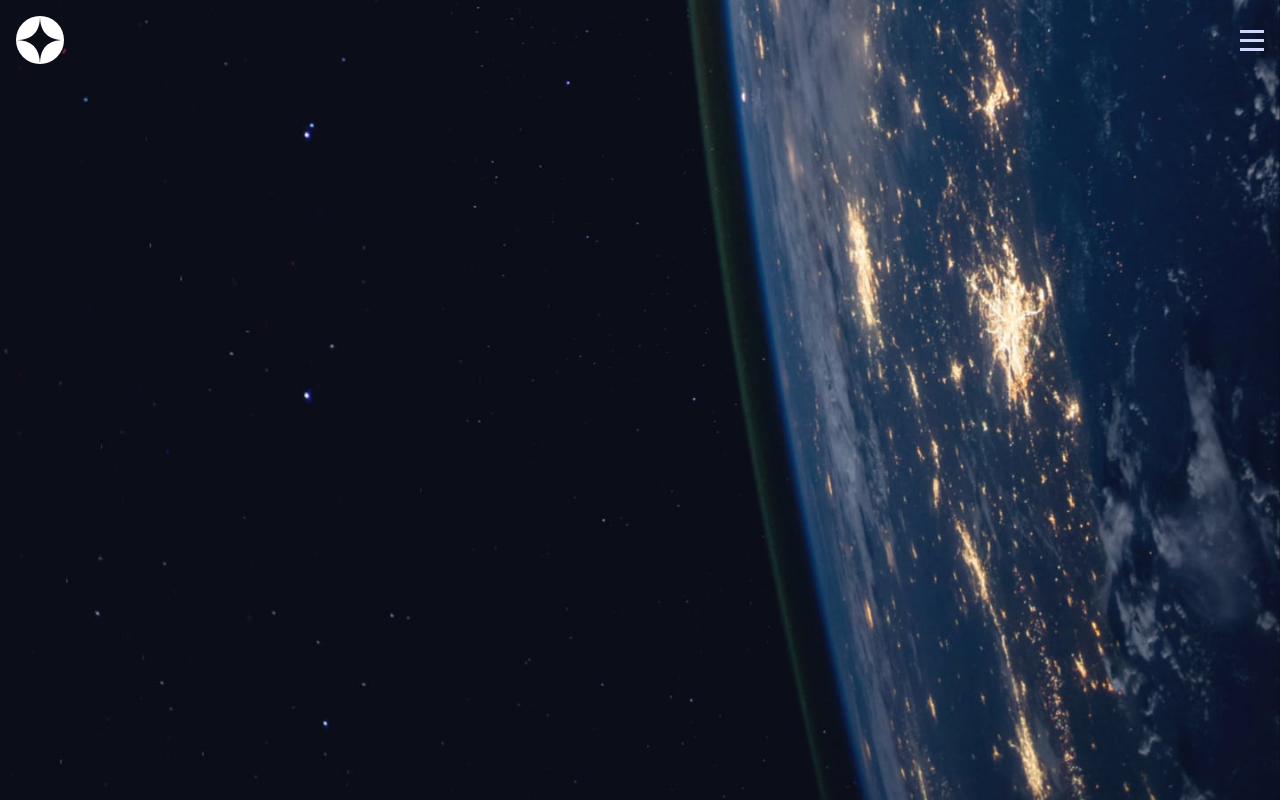
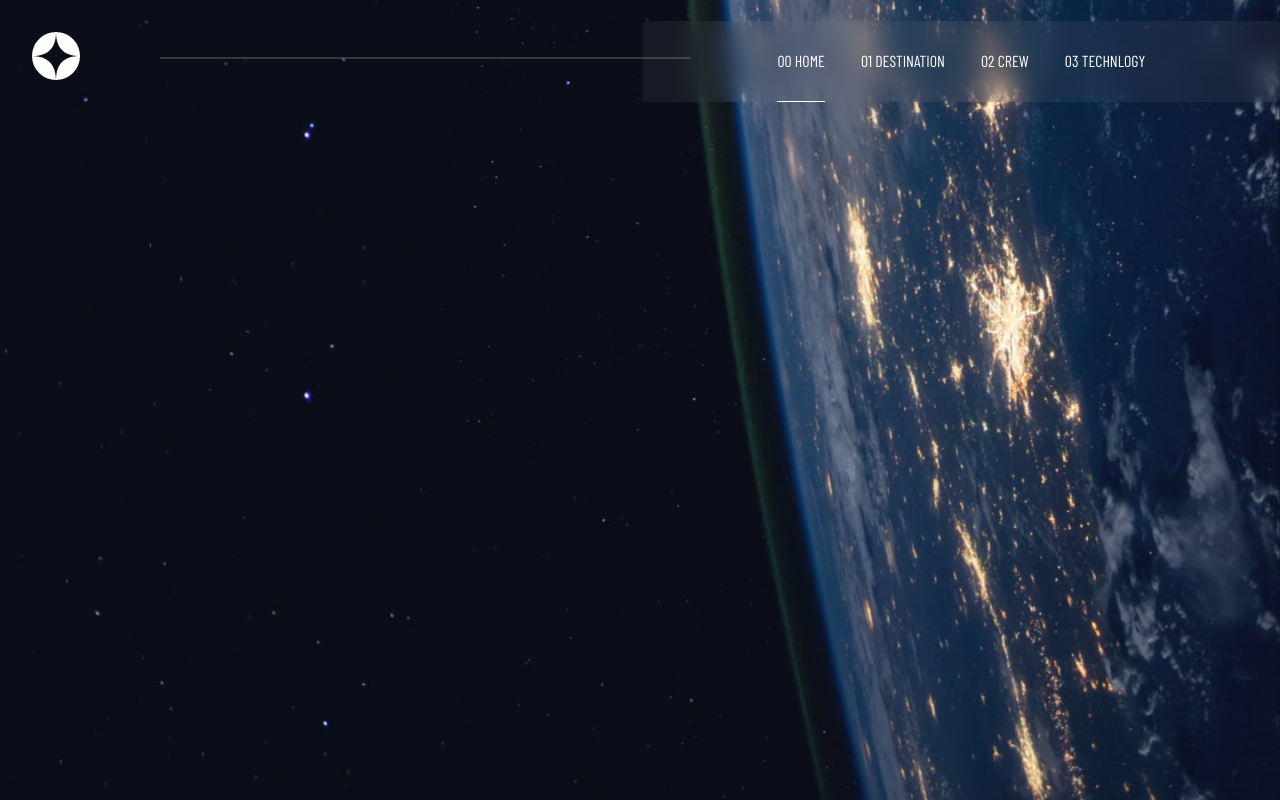
Before and after one commit to Sina-Abf/Space-website, a React (Vite) app: page / in a window 1280 px wide. Built offline with nearby package versions, Linux system fonts and the light colour scheme; a web font is replaced by a local one.

Commit message:
navbar base styling

```diff
--- a/package.json
+++ b/package.json
@@ -21,8 +21,6 @@
     "@vitejs/plugin-react": "^2.0.1",
     "autoprefixer": "^10.4.8",
     "postcss": "^8.4.16",
-    "prettier": "^2.7.1",
-    "prettier-plugin-tailwindcss": "^0.1.13",
     "tailwindcss": "^3.1.8",
     "typescript": "^4.6.4",
     "vite": "^3.0.7"
--- a/src/App.tsx
+++ b/src/App.tsx
@@ -2,7 +2,7 @@ import Navbar from './components/Navbar/Navbar';
 
 function App() {
   return (
-    <main className="min-h-screen bg-main-mobile bg-cover bg-center px-4 py-4 md:bg-main-tablet lg:bg-main-desktop">
+    <main className="min-h-screen bg-main-mobile bg-cover bg-center md:bg-main-tablet lg:bg-main-desktop">
       <Navbar />
     </main>
   );
--- a/src/components/Navbar/Navbar.tsx
+++ b/src/components/Navbar/Navbar.tsx
@@ -1,15 +1,29 @@
 import { useState } from 'react';
-import styled from 'styled-components';
 import logo from '../../assets/shared/logo.svg';
 import hamburger from '../../assets/shared/icon-hamburger.svg';
 
 const Navbar = () => {
+  const [isClicked, setIsClicked] = useState(false);
   return (
-    <nav className="flex justify-between items-center">
-      <img src={logo} />
-      <button>
-        <img src={hamburger} />
-      </button>
+    <nav className="flex items-center justify-between">
+      <div className="p-4 px-6 lg:p-8 ">
+        <img src={logo} />
+      </div>
+      <div className="p-4 px-6">
+        <button
+          onClick={() => setIsClicked((prevState) => !prevState)}
+          className="md:hidden"
+        >
+          <img src={hamburger} />
+        </button>
+      </div>
+      <div className="hidden mt-1 lg:block w-5/12 h-0.5 -mr-12 z-20 bg-navigationBar/30" />
+      <ul className="backdrop-blur-md lg:mt-3 lg:w-1/2 lg:justify-center hidden gap-x-9 text-white rounded bg-navigationBar/10 px-7 font-BarlowCondensed md:flex lg:bg-navigationBar/10">
+        <li className="border-b border-b-white py-7">00 HOME</li>
+        <li className="py-7">01 DESTINATION</li>
+        <li className="py-7">02 CREW</li>
+        <li className="py-7">03 TECHNLOGY</li>
+      </ul>
     </nav>
   );
 };
--- a/tailwind.config.cjs
+++ b/tailwind.config.cjs
@@ -13,6 +13,11 @@ module.exports = {
         BarlowCondensed: ['Barlow Condensed', 'sans-serif'],
         Bellafair: ['Bellafair', 'serif'],
       },
+
+      colors: {
+        navigationBar: '#979797',
+        black: '#0B0D17',
+      },
     },
   },
   plugins: [],
```
Also changed, not shown: 1 other file (tests, documents, lock files or other folders).
